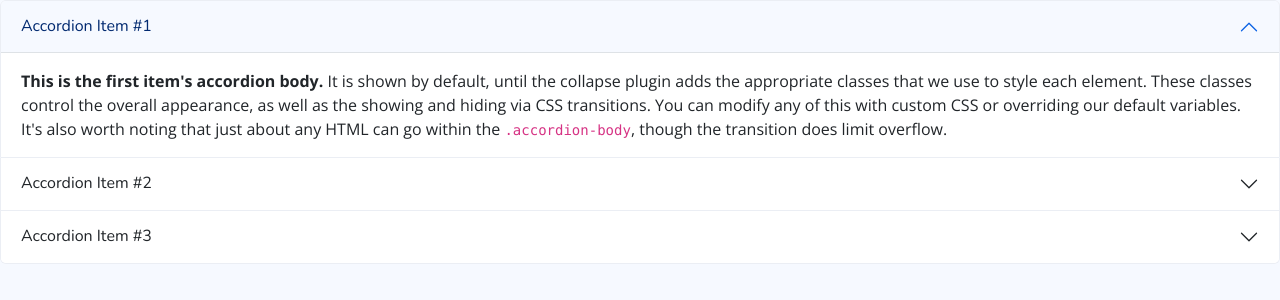
After one commit to brenlify-git/journnies_carpool, a PHP site: page /journnies/reg_inserts/terms-condition.php in a window 1280 px wide. The commit adds this page. Shown: the top 300 px of the page. Run offline with PHP 8.4, Linux system fonts and the light colour scheme; some libraries are stand-ins or nearby versions.

Commit message:
Terms and Condition

```diff
--- a/reg_inserts/register-user.php
+++ b/reg_inserts/register-user.php
@@ -53,7 +53,7 @@ if (isset($_POST['register_btn'])) {
 
     //Mailing Message
     $name = $firstName . " " . $lastName;
-    $subject = "Vroom Vroom, Welcome! " . $name;
+    $subject = "Let's be Verified! " . $name;
     $link = $home . "/config/verify-email.php?user=" . $email . "";
     $message = '
       <!DOCTYPE html>
@@ -62,7 +62,7 @@ if (isset($_POST['register_btn'])) {
       <meta charset="UTF-8">
       </head>
       <body>
-      <h2>Welcome!</h2>
+      <h1>WELCOME JOURNERS!</h1>
       <p>Please Verify your Email by cliking the link down below</p>
       <a id="verify" href="' . $link . '">Click this Link!</a>
       <p>Thank You!</p>
@@ -80,7 +80,7 @@ if (isset($_POST['register_btn'])) {
     $mail->SMTPSecure = 'tls';
     $mail->Port = '587';
 
-    $mail->setFrom('carpoolapp@caryl.tech', 'Carpool App');
+    $mail->setFrom('carpoolapp@caryl.tech', 'Journnies Carpool Application');
     $mail->addAddress($email);
     $mail->isHTML(true);
     $mail->Subject = $subject;
--- /dev/null
+++ b/reg_inserts/terms-condition.php
@@ -0,0 +1,111 @@
+<?php
+session_start();
+?>
+<!DOCTYPE html>
+<html lang="en">
+
+<head>
+    <meta charset="utf-8">
+    <meta content="width=device-width, initial-scale=1.0" name="viewport">
+
+    <title>Journnies | Terms and Condition</title>
+    <meta content="" name="description">
+    <meta content="" name="keywords">
+
+    <!-- Bootstrap CSS Integration -->
+    <link href="https://cdn.jsdelivr.net/npm/bootstrap@5.2.3/dist/css/bootstrap.min.css" rel="stylesheet" integrity="sha384-rbsA2VBKQhggwzxH7pPCaAqO46MgnOM80zW1RWuH61DGLwZJEdK2Kadq2F9CUG65" crossorigin="anonymous">
+
+    <!-- Favicons -->
+    <link href="../assets/img/RideShare.png" rel="icon">
+    <link href="../assets/img/apple-touch-icon.png" rel="apple-touch-icon">
+
+    <!-- Google Fonts -->
+    <link href="https://fonts.gstatic.com" rel="preconnect">
+    <link href="https://fonts.googleapis.com/css?family=Open+Sans:300,300i,400,400i,600,600i,700,700i|Nunito:300,300i,400,400i,600,600i,700,700i|Poppins:300,300i,400,400i,500,500i,600,600i,700,700i" rel="stylesheet">
+
+    <!-- Vendor CSS Files -->
+    <link href="../assets/vendor/bootstrap/css/bootstrap.min.css" rel="stylesheet">
+    <link href="../assets/vendor/bootstrap-icons/bootstrap-icons.css" rel="stylesheet">
+    <link href="../assets/vendor/boxicons/css/boxicons.min.css" rel="stylesheet">
+    <link href="../assets/vendor/quill/quill.snow.css" rel="stylesheet">
+    <link href="../assets/vendor/quill/quill.bubble.css" rel="stylesheet">
+    <link href="../assets/vendor/remixicon/remixicon.css" rel="stylesheet">
+    <link href="../assets/vendor/simple-datatables/style.css" rel="stylesheet">
+
+    <!-- Template Main CSS File -->
+    <link href="../assets/css/style.css" rel="stylesheet">
+    <link rel="stylesheet" href="../assets/css/table.css">
+    <style>
+        .headerhey {
+            padding: 30px;
+            text-align: center;
+            background: rgb(2, 1, 17);
+            background: linear-gradient(90deg, rgba(2, 1, 17, 1) 0%, rgba(60, 60, 69, 1) 65%);
+            font-family: 'Poppins', sans-serif;
+            color: white;
+            font-size: 35px;
+        }
+    </style>
+
+    <script src="https://code.jquery.com/jquery-1.8.2.js"></script>
+
+</head>
+
+<body>
+    <div class="accordion" id="accordionExample">
+        <div class="accordion-item">
+            <h2 class="accordion-header" id="headingOne">
+                <button class="accordion-button" type="button" data-bs-toggle="collapse" data-bs-target="#collapseOne" aria-expanded="true" aria-controls="collapseOne">
+                    Accordion Item #1
+                </button>
+            </h2>
+            <div id="collapseOne" class="accordion-collapse collapse show" aria-labelledby="headingOne" data-bs-parent="#accordionExample">
+                <div class="accordion-body">
+                    <strong>This is the first item's accordion body.</strong> It is shown by default, until the collapse plugin adds the appropriate classes that we use to style each element. These classes control the overall appearance, as well as the showing and hiding via CSS transitions. You can modify any of this with custom CSS or overriding our default variables. It's also worth noting that just about any HTML can go within the <code>.accordion-body</code>, though the transition does limit overflow.
+                </div>
+            </div>
+        </div>
+        <div class="accordion-item">
+            <h2 class="accordion-header" id="headingTwo">
+                <button class="accordion-button collapsed" type="button" data-bs-toggle="collapse" data-bs-target="#collapseTwo" aria-expanded="false" aria-controls="collapseTwo">
+                    Accordion Item #2
+                </button>
+            </h2>
+            <div id="collapseTwo" class="accordion-collapse collapse" aria-labelledby="headingTwo" data-bs-parent="#accordionExample">
+                <div class="accordion-body">
+                    <strong>This is the second item's accordion body.</strong> It is hidden by default, until the collapse plugin adds the appropriate classes that we use to style each element. These classes control the overall appearance, as well as the showing and hiding via CSS transitions. You can modify any of this with custom CSS or overriding our default variables. It's also worth noting that just about any HTML can go within the <code>.accordion-body</code>, though the transition does limit overflow.
+                </div>
+            </div>
+        </div>
+        <div class="accordion-item">
+            <h2 class="accordion-header" id="headingThree">
+                <button class="accordion-button collapsed" type="button" data-bs-toggle="collapse" data-bs-target="#collapseThree" aria-expanded="false" aria-controls="collapseThree">
+                    Accordion Item #3
+                </button>
+            </h2>
+            <div id="collapseThree" class="accordion-collapse collapse" aria-labelledby="headingThree" data-bs-parent="#accordionExample">
+                <div class="accordion-body">
+                    <strong>This is the third item's accordion body.</strong> It is hidden by default, until the collapse plugin adds the appropriate classes that we use to style each element. These classes control the overall appearance, as well as the showing and hiding via CSS transitions. You can modify any of this with custom CSS or overriding our default variables. It's also worth noting that just about any HTML can go within the <code>.accordion-body</code>, though the transition does limit overflow.
+                </div>
+            </div>
+        </div>
+    </div>
+
+    <!-- Vendor JS Files -->
+    <script src="assets/vendor/apexcharts/apexcharts.min.js"></script>
+    <script src="assets/vendor/bootstrap/js/bootstrap.bundle.min.js"></script>
+    <script src="assets/vendor/chart.js/chart.umd.js"></script>
+    <script src="assets/vendor/echarts/echarts.min.js"></script>
+    <script src="assets/vendor/quill/quill.min.js"></script>
+    <script src="assets/vendor/simple-datatables/simple-datatables.js"></script>
+    <script src="assets/vendor/tinymce/tinymce.min.js"></script>
+    <script src="assets/vendor/php-email-form/validate.js"></script>
+
+    <!-- Template Main JS File -->
+    <script src="assets/js/main.js"></script>
+
+    <!-- JS Bootstrap Integration -->
+    <script src="https://cdn.jsdelivr.net/npm/bootstrap@5.2.3/dist/js/bootstrap.bundle.min.js" integrity="sha384-kenU1KFdBIe4zVF0s0G1M5b4hcpxyD9F7jL+jjXkk+Q2h455rYXK/7HAuoJl+0I4" crossorigin="anonymous"></script>
+</body>
+
+</html>
```
